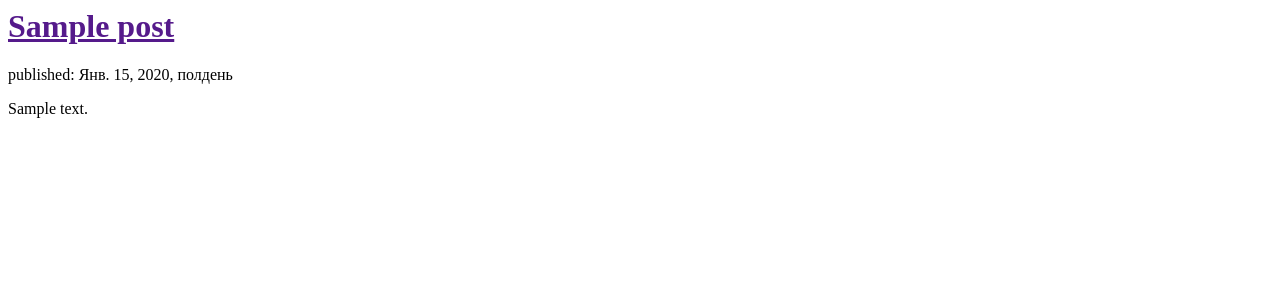
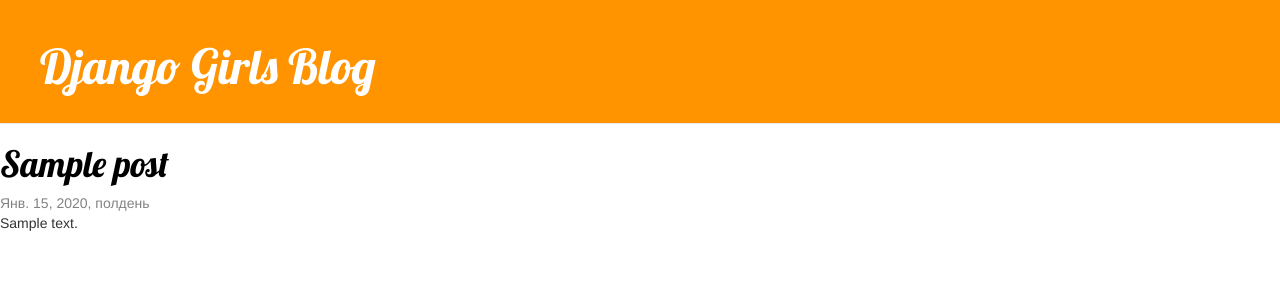
Before and after one commit to AlexanderKopyl/first_django, a Django app: template mysite/blog/templates/blog/post_list.html in a window 1280 px wide. Shown: the top 300 px of the page. Run offline with Django 3.2, Linux system fonts and the light colour scheme; the template is opened without the code that fills it: values that come from a table or form of the project are taken from there, others are empty; tables that the repository leaves empty hold one stand-in row (values such as "Sample post"); some libraries are stand-ins or nearby versions.

Commit message:
Added view and template for detailed blog post as well as CSS for the site.

```diff
--- /dev/null
+++ b/mysite/blog/static/css/blog.css
@@ -0,0 +1,49 @@
+h1 a {
+    color: #FCA205;
+}
+.page-header {
+    background-color: #ff9400;
+    margin-top: 0;
+    padding: 20px 20px 20px 40px;
+}
+
+.page-header h1, .page-header h1 a, .page-header h1 a:visited, .page-header h1 a:active {
+    color: #ffffff;
+    font-size: 36pt;
+    text-decoration: none;
+}
+
+.content {
+    margin-left: 40px;
+}
+
+h1, h2, h3, h4 {
+    font-family: 'Lobster', cursive;
+}
+
+.date {
+    color: #828282;
+}
+
+.save {
+    float: right;
+}
+
+.post-form textarea, .post-form input {
+    width: 100%;
+}
+
+.top-menu, .top-menu:hover, .top-menu:visited {
+    color: #ffffff;
+    float: right;
+    font-size: 26pt;
+    margin-right: 20px;
+}
+
+.post {
+    margin-bottom: 70px;
+}
+
+.post h1 a, .post h1 a:visited {
+    color: #000000;
+}
--- /dev/null
+++ b/mysite/blog/templates/blog/base.html
@@ -0,0 +1,17 @@
+{% load static %}
+<html>
+<head>
+    <title>Django Girls blog</title>
+    <link rel="stylesheet" href="//maxcdn.bootstrapcdn.com/bootstrap/3.2.0/css/bootstrap.min.css">
+    <link rel="stylesheet" href="//maxcdn.bootstrapcdn.com/bootstrap/3.2.0/css/bootstrap-theme.min.css">
+    <link href='//fonts.googleapis.com/css?family=Lobster&subset=latin,latin-ext' rel='stylesheet' type='text/css'>
+    <link rel="stylesheet" href="{% static 'css/blog.css' %}">
+</head>
+<body>
+<div class="page-header">
+    <h1><a href="/">Django Girls Blog</a></h1>
+</div>
+{% block content %}
+{% endblock %}
+</body>
+</html>
--- a/mysite/blog/templates/blog/post_list.html
+++ b/mysite/blog/templates/blog/post_list.html
@@ -1,14 +1,15 @@
-<html>
-<head>
-    <title>Django Girls blog</title>
-</head>
-{% for post in posts %}
-<div>
-    <h1><a href="">{{ post.title }}</a></h1>
-    <p>published: {{ post.published_date }}</p>
+{% extends 'blog/base.html' %}
 
-    <p>{{ post.text|linebreaksbr }}</p>
-</div>
-{% endfor %}
-</body>
-</html>
+{% block content %}
+
+    {% for post in posts %}
+        <div class="post">
+
+            <h1><a href="{% url 'post_detail' pk=post.pk %}">{{ post.title }}</a></h1>
+            <div class="date">
+                {{ post.published_date }}
+            </div>
+            <p>{{ post.text|linebreaksbr }}</p>
+        </div>
+    {% endfor %}
+{% endblock %}
--- a/mysite/blog/urls.py
+++ b/mysite/blog/urls.py
@@ -3,4 +3,5 @@ from . import views
 
 urlpatterns = [
     path('', views.post_list, name='post_list'),
+    path('post/<int:pk>/', views.post_detail, name='post_detail'),
 ]
```
Also changed, not shown: mysite/blog/templates/blog/post_detail.html (added, +14 -0 lines), mysite/blog/views.py (+6 -1 lines).
